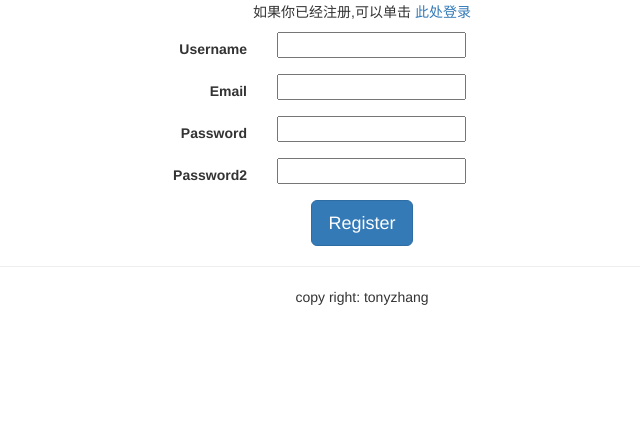
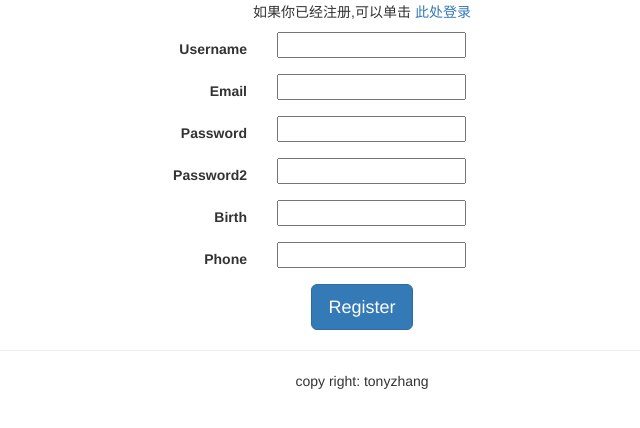
Before and after one commit to codeByCherry/django_pratice, a Django app: page /account/register/ in a window 1280 px wide. Shown: the part 140-568 px from the top of the page, without its empty margins (278-918 px from the left). Run offline with Django 3.2, Linux system fonts and the light colour scheme; some libraries are stand-ins or nearby versions.

Commit message:
用户注册增加 生日和电话号码

```diff
--- a/account/forms.py
+++ b/account/forms.py
@@ -1,5 +1,6 @@
 from django import forms
 from django.contrib.auth.models import User
+from .models import UserProfile
 
 class LoginForm(forms.Form):
     username = forms.CharField(label='#用户名#')
@@ -23,3 +24,11 @@ class RegistrationForm(forms.ModelForm):
         if cd['password'] != cd['password2']:
             raise forms.ValidationError('两次密码不同!!')
         return cd['password2']
+
+
+class UserProfileForm(forms.ModelForm):
+    class Meta:
+        model = UserProfile
+        fields = ('phone',
+                  'birth',
+                  )
--- a/account/views.py
+++ b/account/views.py
@@ -1,5 +1,7 @@
 from .forms import LoginForm
 from .forms import RegistrationForm
+from .forms import UserProfileForm
+
 from django.contrib.auth import authenticate
 from django.contrib.auth import login
 from django.contrib.auth import logout
@@ -37,11 +39,16 @@ def login(request):
 def register(request):
     if request.method == "POST":
         user_form = RegistrationForm(request.POST)
-
-        if user_form.is_valid():
+        user_profile_form = UserProfileForm(request.POST)
+        if user_form.is_valid() and user_profile_form.is_valid():
             new_user = user_form.save(commit=False)
             new_user.set_password(user_form.cleaned_data['password'])
             new_user.save()
+
+            user_profile = user_profile_form.save(commit=False)
+            user_profile.user = new_user
+            user_profile.save()
+
             return HttpResponse("Create a user successfully.")
 
         else:
@@ -50,4 +57,10 @@ def register(request):
 
     else:
         user_form = RegistrationForm()
-        return render(request, 'account/register.html', {'form': user_form})
+        user_profile_form = UserProfileForm()
+
+        context = dict(
+            form=user_form,
+            user_profile_form=user_profile_form,
+        )
+        return render(request, 'account/register.html', context=context)
--- a/templates/account/register.html
+++ b/templates/account/register.html
@@ -29,8 +29,17 @@
             <label for="{{form.password2.id_for_label}}" class="col-md-5 control-label">Password2</label>
             <div class="col-md-6 text-left">{{ form.password2 }}</div>
         </div>
+
+        <div class="form-group">
+            <label for="{{user_profile_form.id_for_birth}}" class="col-md-5 control-label">Birth</label>
+            <div class="col-md-6 text-left">{{ user_profile_form.birth }}</div>
+        </div>
+
+        <div class="form-group">
+            <label for=" {{ user_profile_form.id_for_phone }}" class="col-md-5 control-label">Phone</label>
+            <div class="col-md-6 text-left">{{ user_profile_form.phone }}</div>
+        </div>
         <input type="submit" class="btn btn-primary btn-lg" value="Register">
-</div>
 
 </form>
 </div>
```
